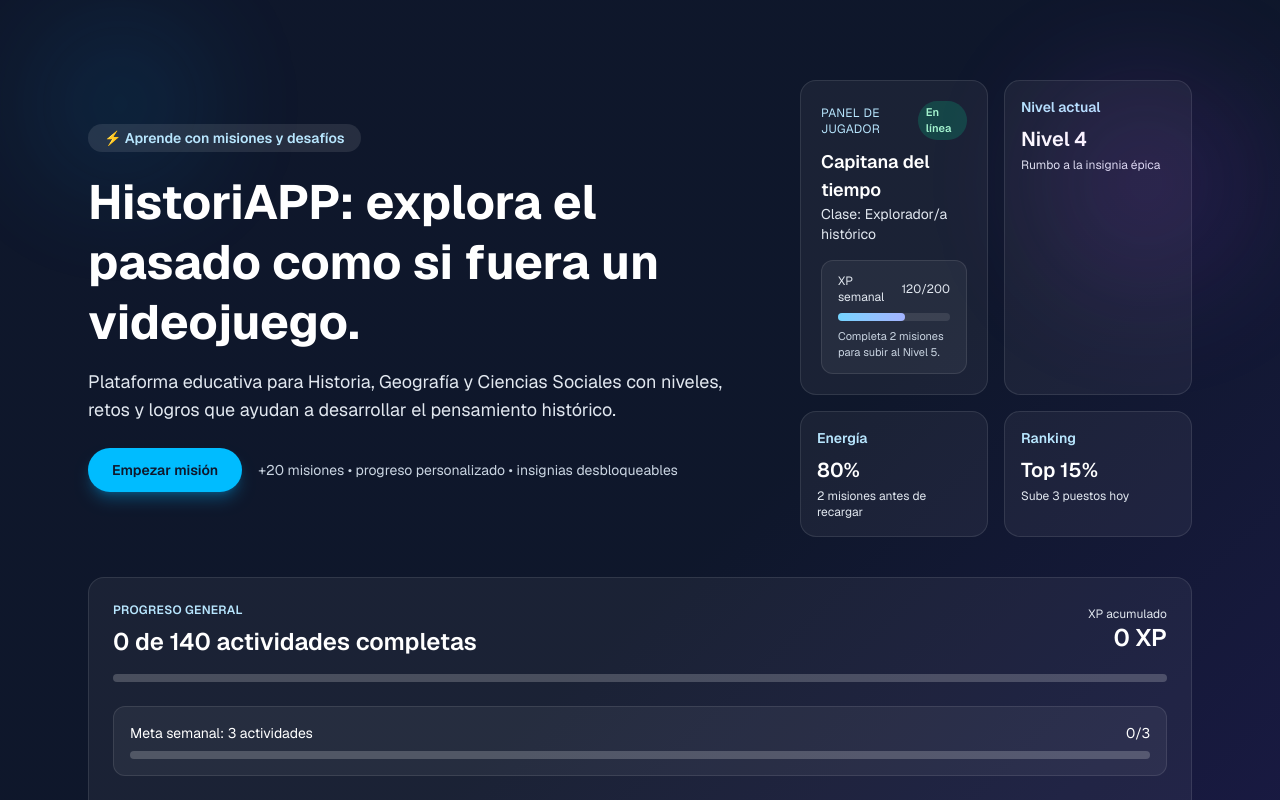
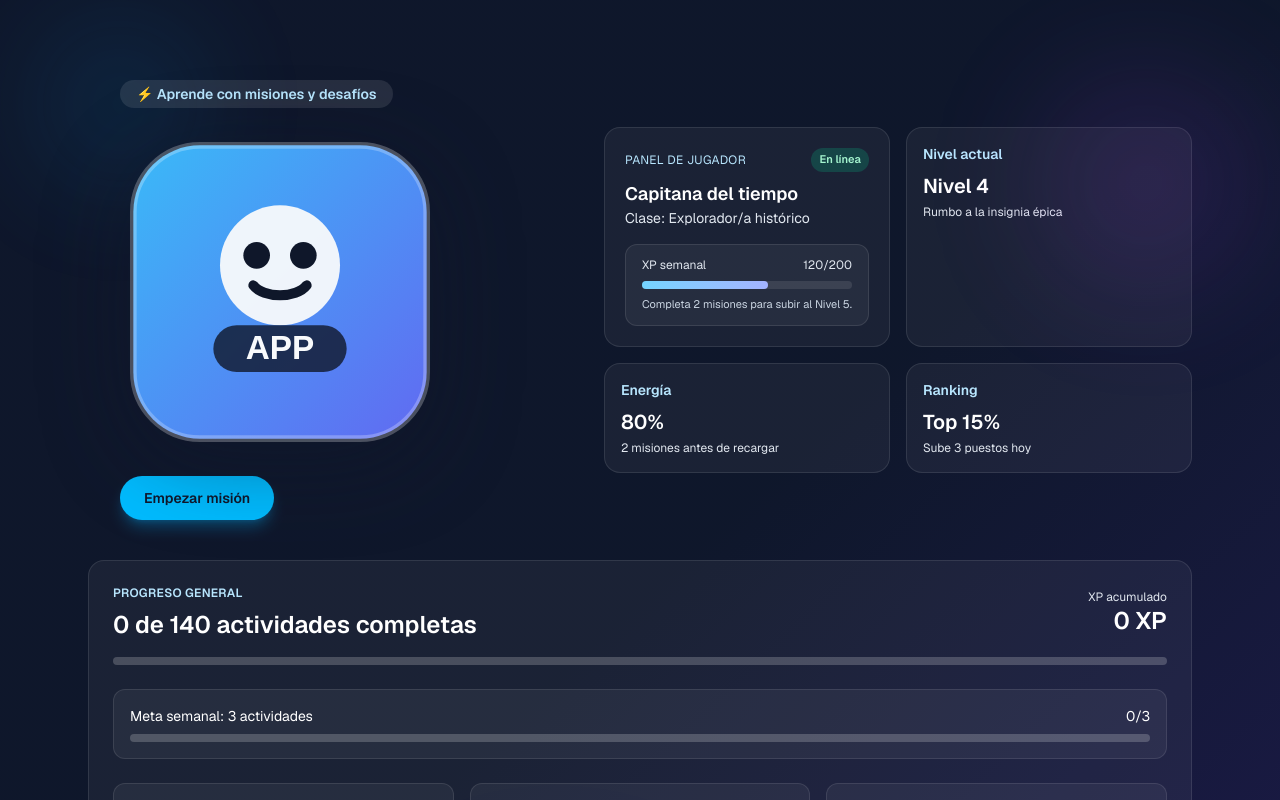
Before and after one commit to gustavofernandezf91/Historia, a Next.js app in the folder web/: page / in a window 1280 px wide. Shown: the top 800 px of the page. Built offline with nearby package versions, Linux system fonts and the light colour scheme.

Commit message:
Adjust hero logo alignment

```diff
--- a/web/app/page.tsx
+++ b/web/app/page.tsx
@@ -68,17 +68,17 @@ export default function Home() {
         </div>
         <div className="max-w-6xl mx-auto px-6 py-16 md:py-20">
           <div className="flex flex-col gap-10 lg:flex-row lg:items-center lg:justify-between">
-            <div className="max-w-2xl relative">
+            <div className="max-w-2xl relative flex flex-col items-center text-center lg:items-start lg:text-left lg:pl-8">
               <span className="inline-flex items-center gap-2 rounded-full bg-white/10 px-4 py-1 text-sm font-semibold text-sky-200">
                 ⚡ Aprende con misiones y desafíos
               </span>
-              <h1 className="mt-5 text-4xl font-bold leading-tight md:text-5xl">
-                HistoriAPP: explora el pasado como si fuera un videojuego.
-              </h1>
-              <p className="mt-4 text-lg text-slate-200">
-                Plataforma educativa para Historia, Geografía y Ciencias Sociales con
-                niveles, retos y logros que ayudan a desarrollar el pensamiento histórico.
-              </p>
+              <div className="mt-6 flex items-center justify-center lg:justify-start">
+                <img
+                  src="/historiapp-logo.svg"
+                  alt="Logo de HistoriAPP"
+                  className="w-56 sm:w-72 md:w-80 drop-shadow-[0_20px_45px_rgba(15,23,42,0.45)]"
+                />
+              </div>
               <div className="mt-6 flex flex-wrap items-center gap-4">
                 <Link
                   href="#unidades"
@@ -86,9 +86,6 @@ export default function Home() {
                 >
                   Empezar misión
                 </Link>
-                <span className="text-sm text-slate-300">
-                  +20 misiones • progreso personalizado • insignias desbloqueables
-                </span>
               </div>
             </div>
             <div className="grid gap-4 sm:grid-cols-2">
```
Also changed, not shown: web/public/historiapp-logo.svg (added).
